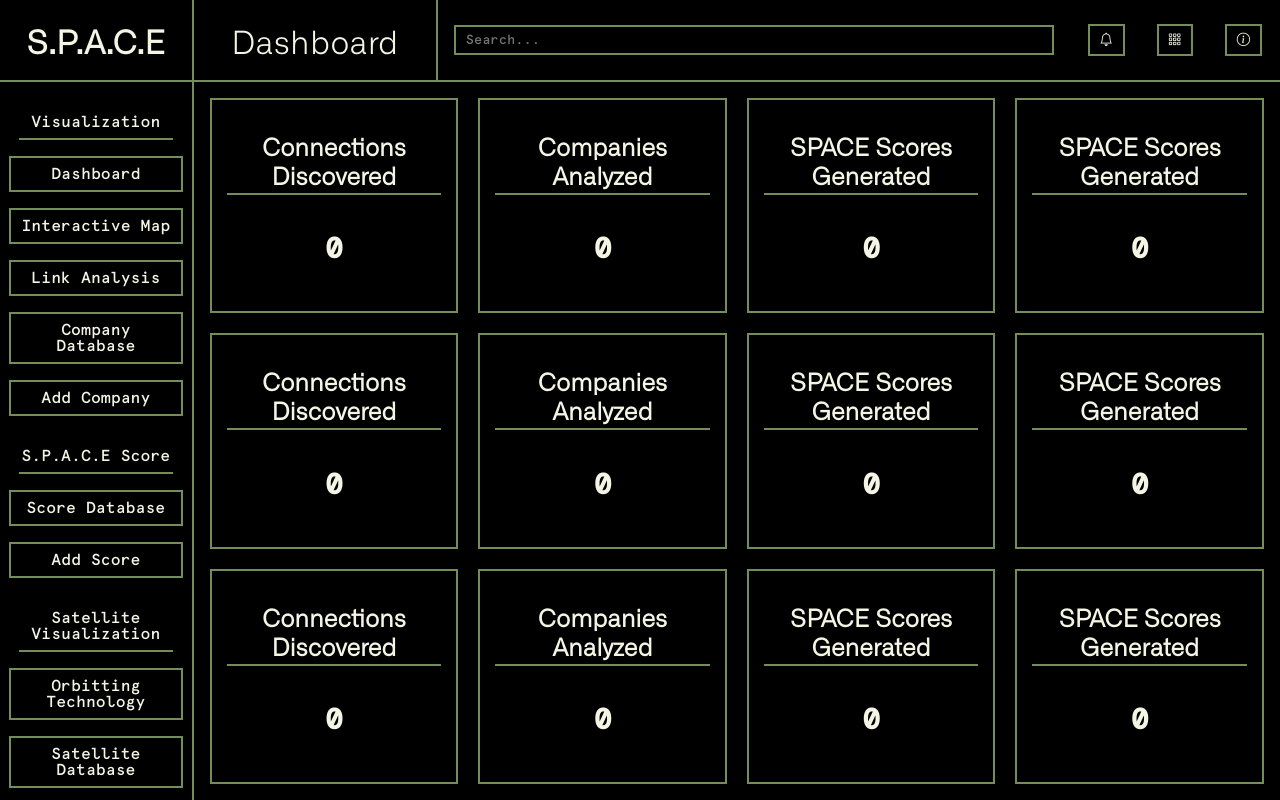
After one commit to Cobo04/FA25-IUB-Diplomacy-Lab, a Flask app: page /server-stats in a window 1280 px wide. The commit adds this page. Run offline with Flask 2, Linux system fonts and the light colour scheme; the visitor is signed in with stand-in values (Sample User, id 1).

Commit message:
nerd stats initial push

```diff
--- a/flaskapp/app.py
+++ b/flaskapp/app.py
@@ -4,6 +4,9 @@ import hashlib
 
 # database requirements
 from flaskapp import database as db
+
+# Visualization requirements
+from flaskapp import vis as vis
 
 
 
@@ -46,6 +49,13 @@ def dashboard():
     else:
         return redirect(url_for('login'))
 
+@app.route("/server-stats")
+def server_stats():
+    if 'logged_in' in session and session['logged_in']:
+        return render_template("server_stats.html")
+    else:
+        return redirect(url_for('login'))
+
 @app.route("/map")
 def map():
     if 'logged_in' in session and session['logged_in']:
--- a/flaskapp/static/css/style.css
+++ b/flaskapp/static/css/style.css
@@ -673,3 +673,7 @@ body.with-preloader{
     height: 85%;
     overflow-y: auto;
 }
+
+.extra-margin {
+    margin: 1rem;
+}
--- a/flaskapp/templates/dashboard_template.html
+++ b/flaskapp/templates/dashboard_template.html
@@ -35,6 +35,7 @@
             <div class="sidebarSectionTitle">Miscellanious</div>
             <a href="" class="sidebarLink">Settings</a>
             <a href="{{ url_for('admin') }}" class="sidebarLink">Administrator Panel</a>
+            <a href="{{ url_for('server_stats') }}" class="sidebarLink">cohen's nerd stats</a>
             <a href="{{ url_for('render_index') }}" class="sidebarLink">Logout</a>
         </div>
     </div>
--- /dev/null
+++ b/flaskapp/templates/server_stats.html
@@ -0,0 +1,68 @@
+{% extends "dashboard_template.html" %}
+
+{% block title %}Stats{% endblock %}
+
+{% block dashboard_content %}
+
+<div class="main-grid extra-margin">
+
+    <div class="stats-row">
+        <div class="stat-box">
+            <h1 class="side-box-title">Connections Discovered</h1>
+            <h2 class="stat-number">0</h2>
+        </div>
+        <div class="stat-box">
+            <h1 class="side-box-title">Companies Analyzed</h1>
+            <h2 class="stat-number">0</h2>
+        </div>
+        <div class="stat-box">
+            <h1 class="side-box-title">SPACE Scores Generated</h1>
+            <h2 class="stat-number">0</h2>
+        </div>
+        <div class="stat-box">
+            <h1 class="side-box-title">SPACE Scores Generated</h1>
+            <h2 class="stat-number">0</h2>
+        </div>
+    </div>
+
+        <div class="stats-row">
+        <div class="stat-box">
+            <h1 class="side-box-title">Connections Discovered</h1>
+            <h2 class="stat-number">0</h2>
+        </div>
+        <div class="stat-box">
+            <h1 class="side-box-title">Companies Analyzed</h1>
+            <h2 class="stat-number">0</h2>
+        </div>
+        <div class="stat-box">
+            <h1 class="side-box-title">SPACE Scores Generated</h1>
+            <h2 class="stat-number">0</h2>
+        </div>
+        <div class="stat-box">
+            <h1 class="side-box-title">SPACE Scores Generated</h1>
+            <h2 class="stat-number">0</h2>
+        </div>
+    </div>
+
+    <div class="stats-row">
+        <div class="stat-box">
+            <h1 class="side-box-title">Connections Discovered</h1>
+            <h2 class="stat-number">0</h2>
+        </div>
+        <div class="stat-box">
+            <h1 class="side-box-title">Companies Analyzed</h1>
+            <h2 class="stat-number">0</h2>
+        </div>
+        <div class="stat-box">
+            <h1 class="side-box-title">SPACE Scores Generated</h1>
+            <h2 class="stat-number">0</h2>
+        </div>
+        <div class="stat-box">
+            <h1 class="side-box-title">SPACE Scores Generated</h1>
+            <h2 class="stat-number">0</h2>
+        </div>
+    </div>
+
+</div>
+
+{% endblock %}
--- /dev/null
+++ b/flaskapp/vis.py
@@ -0,0 +1,3 @@
+import matplotlib.pyplot as plt
+import io
+import base64
```
